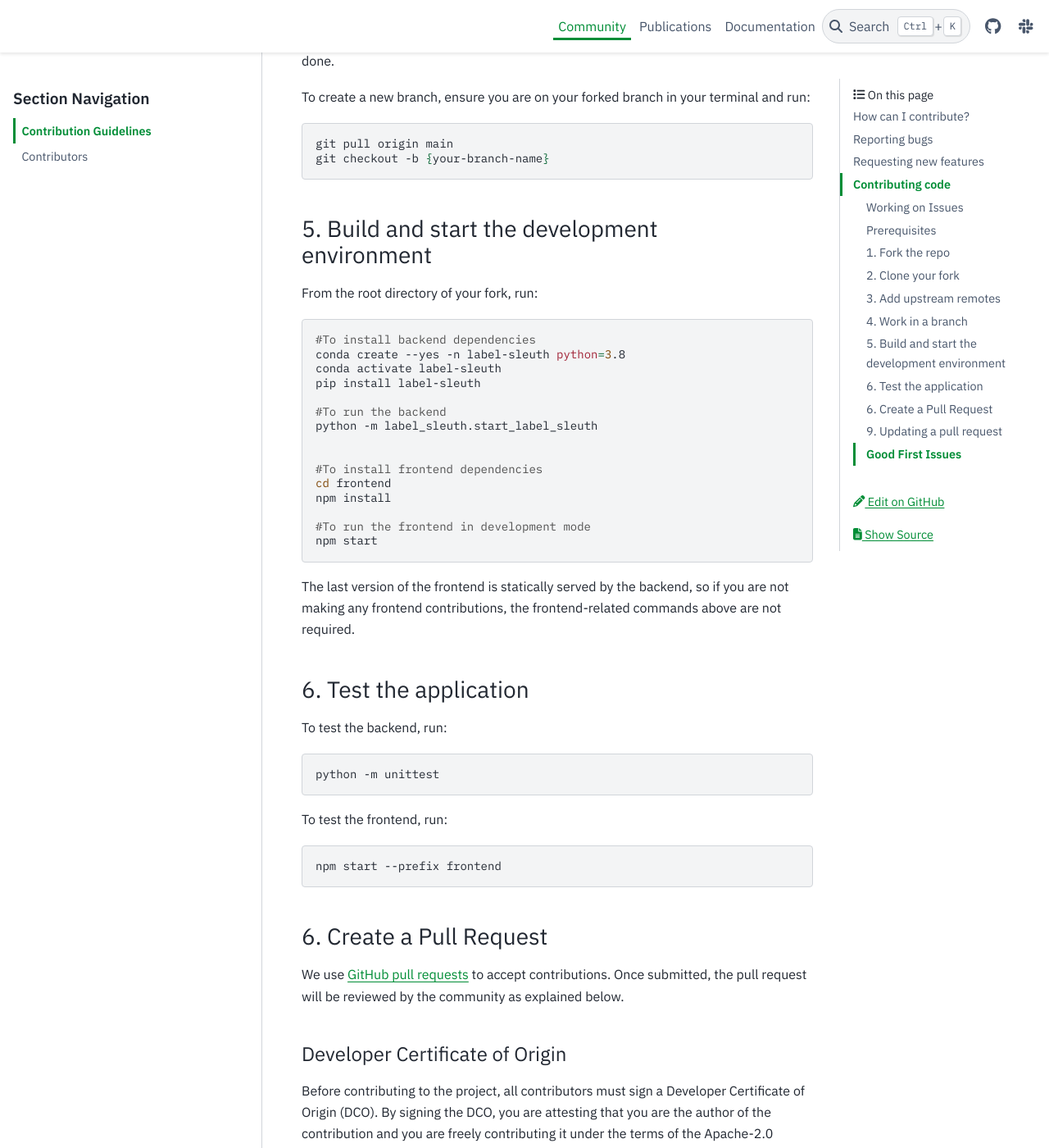
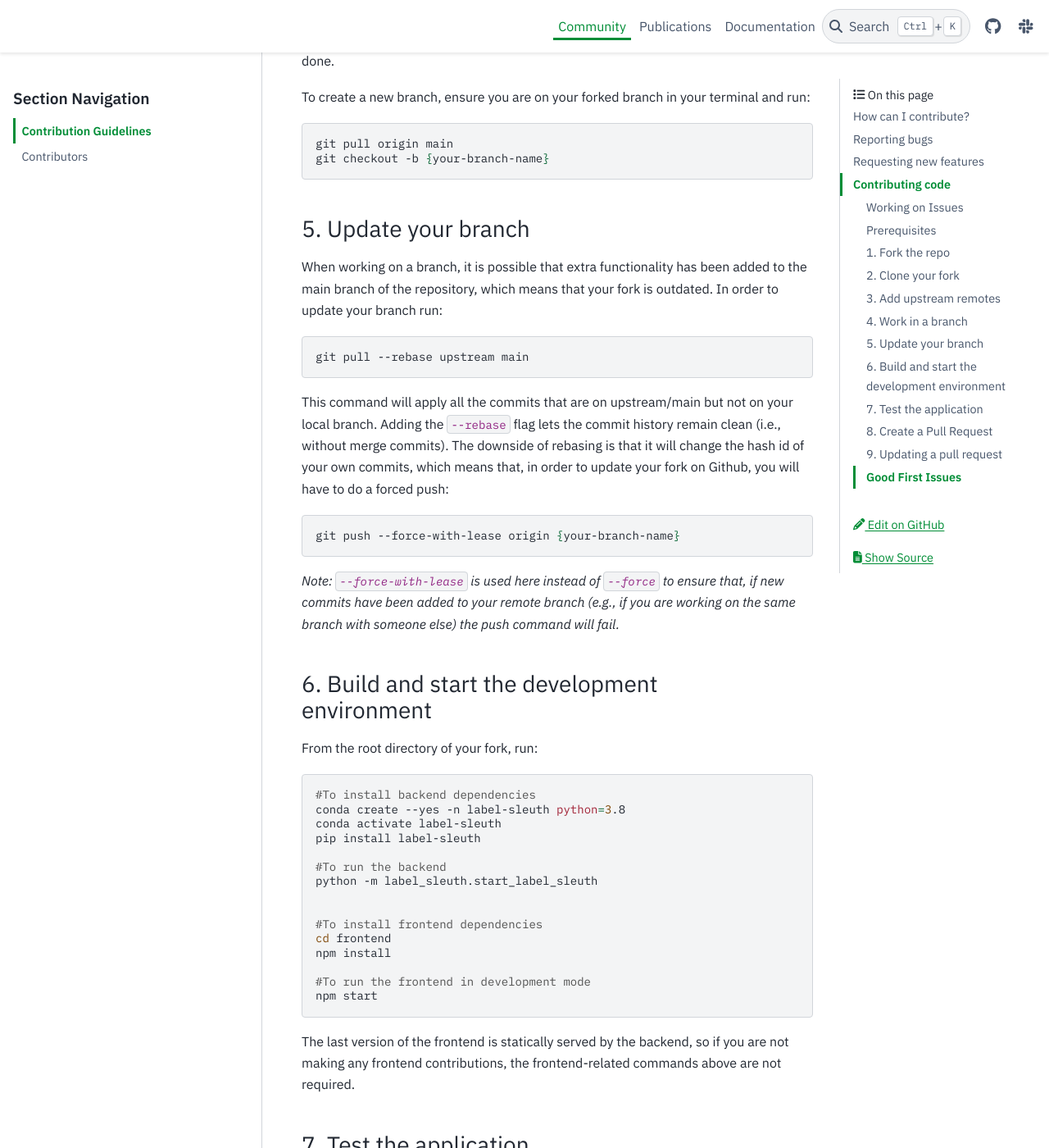
Before and after one commit to label-sleuth/label-sleuth.org, a Sphinx documentation site: the page built from docs/contributing.md, in a window 1280 px wide and 1400 px high, scrolled down 2576 px. Shown: the whole window at 82% size. Built offline with Sphinx 7.4.7 and the PyData theme 0.15.4, drawn with Linux system fonts in a browser that asks for light colours; some of the changed text lies outside the part shown.

Commit message:
Improve contributing documentation (#49)
* Improve contributing documentation

* Update docs/contributing.md

Co-authored-by: Yannis Katsis <35782820+yannisk2@users.noreply.github.com>

* Update docs/contributing.md

Co-authored-by: Yannis Katsis <35782820+yannisk2@users.noreply.github.com>

* Update docs/contributing.md

Co-authored-by: Yannis Katsis <35782820+yannisk2@users.noreply.github.com>

* Update docs/contributing.md

Co-authored-by: Yannis Katsis <35782820+yannisk2@users.noreply.github.com>

* Update docs/contributing.md

Co-authored-by: Yannis Katsis <35782820+yannisk2@users.noreply.github.com>

---------

Co-authored-by: Yannis Katsis <35782820+yannisk2@users.noreply.github.com>

````diff
--- a/docs/contributing.md
+++ b/docs/contributing.md
@@ -100,8 +100,28 @@ git pull origin main
 git checkout -b {your-branch-name}
 ```
 
+### 5. Update your branch
 
-### 5. Build and start the development environment
+When working on a branch, it is possible that extra functionality has been added to the
+main branch of the repository, which means that your fork is outdated. In order to update your branch run:
+
+```sh
+git pull --rebase upstream main
+```
+
+This command will apply all the commits that are on upstream/main but not on your local branch.
+Adding the `--rebase` flag lets the commit history remain clean (i.e., without merge commits). The downside
+of rebasing is that it will change the hash id of your own commits, which means that, in order to update
+your fork on Github, you will have to do a forced push:
+
+```sh
+git push --force-with-lease origin {your-branch-name}
+```
+
+_Note: `--force-with-lease` is used here instead of `--force` to ensure that, if new commits have been added
+to your remote branch (e.g., if you are working on the same branch with someone else) the push command will fail._
+
+### 6. Build and start the development environment
 
 From the root directory of your fork, run:
 
@@ -125,7 +145,7 @@ npm start
 
 The last version of the frontend is statically served by the backend, so if you are not making any frontend contributions, the frontend-related commands above are not required.
 
-### 6. Test the application
+### 7. Test the application
 
 To test the backend, run:
 
@@ -139,7 +159,7 @@ To test the frontend, run:
 npm start --prefix frontend
 ```
 
-### 6. Create a Pull Request
+### 8. Create a Pull Request
 
 We use [GitHub pull requests](https://docs.github.com/en/pull-requests/collaborating-with-pull-requests/proposing-changes-to-your-work-with-pull-requests/about-pull-requests) to accept contributions. Once submitted, the pull request will be reviewed by the community as explained below.
 
````
